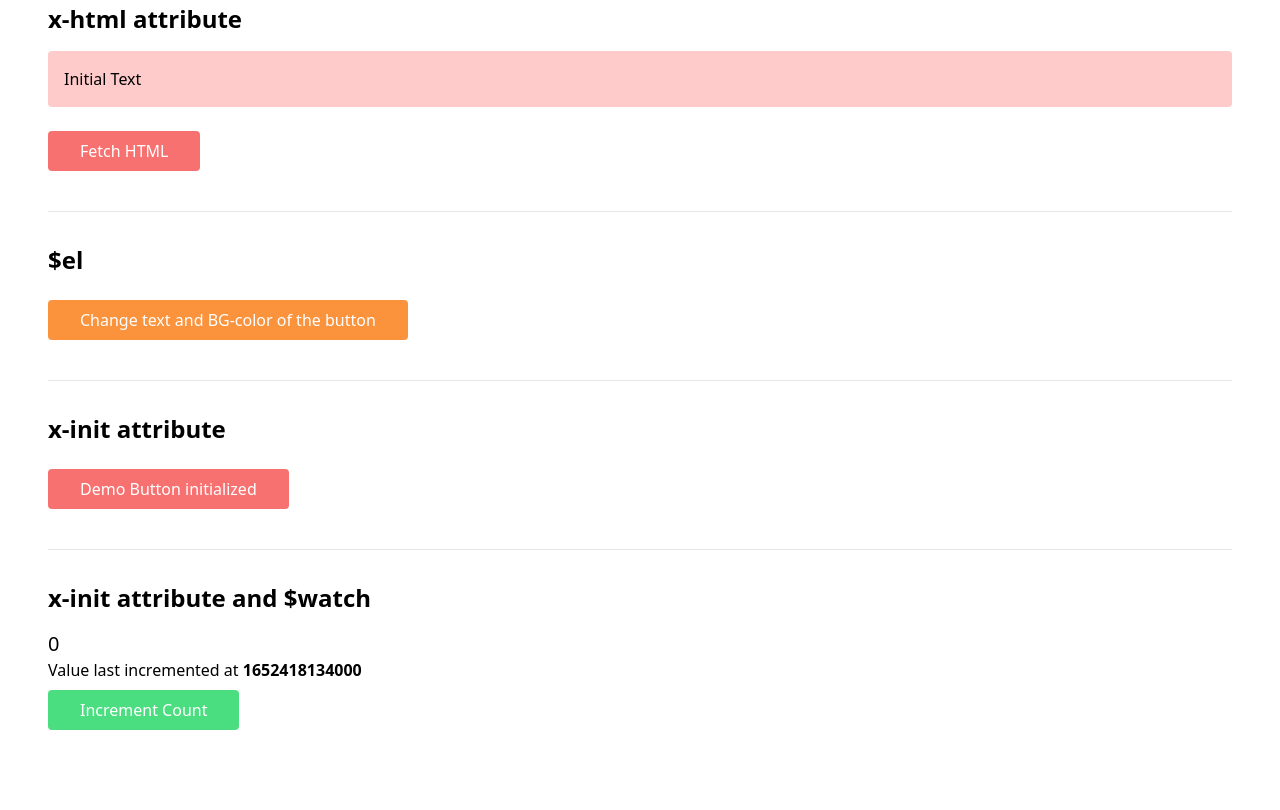
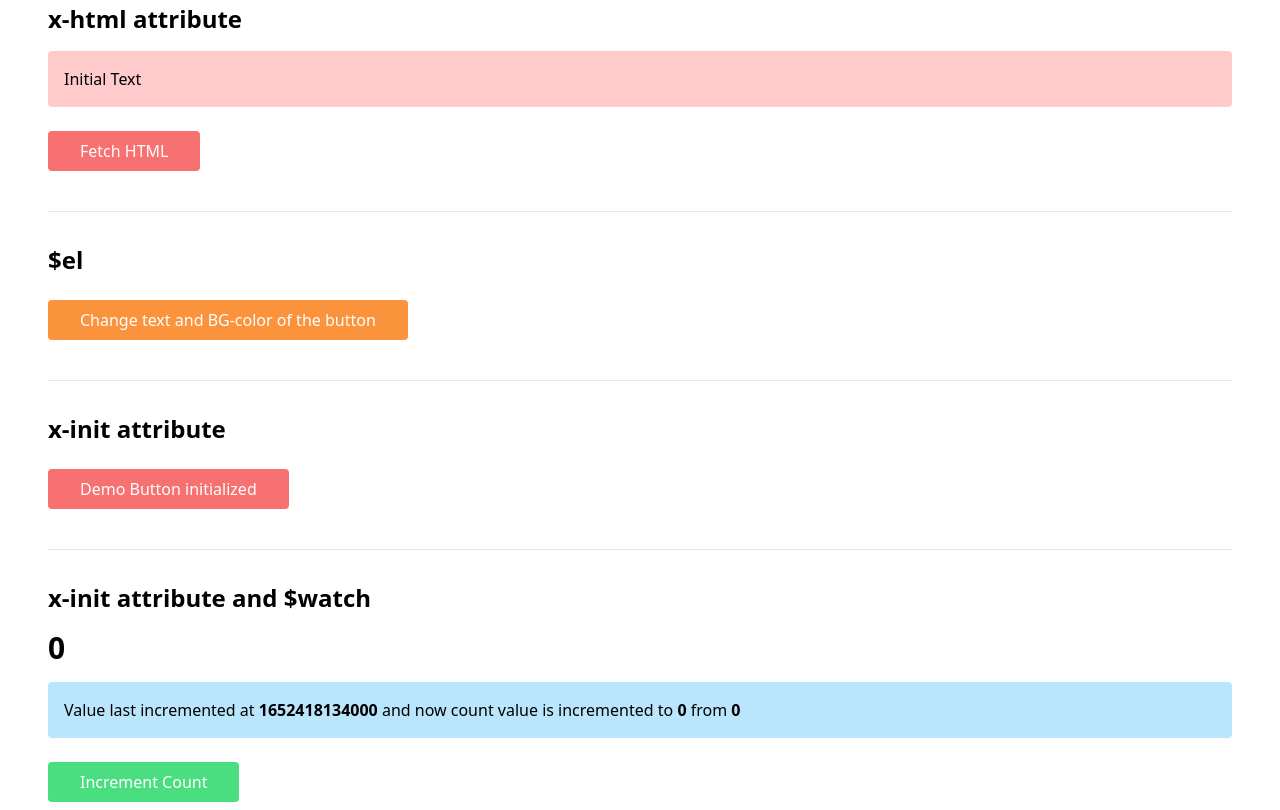
Before and after one commit to Lakshit-Chiranjiv/Alpine-JS-Sandbox, a plain HTML site: page index.html in a window 1280 px wide. Shown: the part 3848-4658 px from the top of the page. Before the commit the page ends 4586 px from the top, so only its background shows below. Drawn offline with nearby package versions, Linux system fonts and the light colour scheme.

Commit message:
x-init and $watch

```diff
--- a/index.html
+++ b/index.html
@@ -236,12 +236,14 @@
 
     <!-- x-init & $watch -->
     <h3 class="text-2xl font-semibold my-4">x-init attribute and $watch</h3>
-    <div x-data="{ countValue: 0,incrementTime: Date.now() }">
-        <p class="text-xl" x-text="countValue" x-init="$watch('countValue',()=>{
-            console.log(countValue);
+    <div x-data="{ countValue: 0,incrementTime: Date.now(),newCountValue: 0,oldCountValue: 0 }">
+        <p class="text-3xl font-extrabold" x-text="countValue" x-init="$watch('countValue',(newValue,oldValue)=>{
+            console.log(newValue);
             incrementTime = Date.now();
+            newCountValue = newValue;
+            oldCountValue = oldValue;
         })"></p>
-        <p>Value last incremented at <span class="font-bold" x-text="incrementTime"></span></p>
+        <p class="bg-sky-200 p-4 rounded my-4">Value last incremented at <span class="font-bold" x-text="incrementTime"></span> and now count value is incremented to <span class="font-bold" x-text="newCountValue"></span> from <span class="font-bold" x-text="oldCountValue"></span></p>
         <button class="bg-green-400 text-white rounded p-2 px-8 my-2" @click="countValue++">Increment Count</button>
     </div>
 
```
